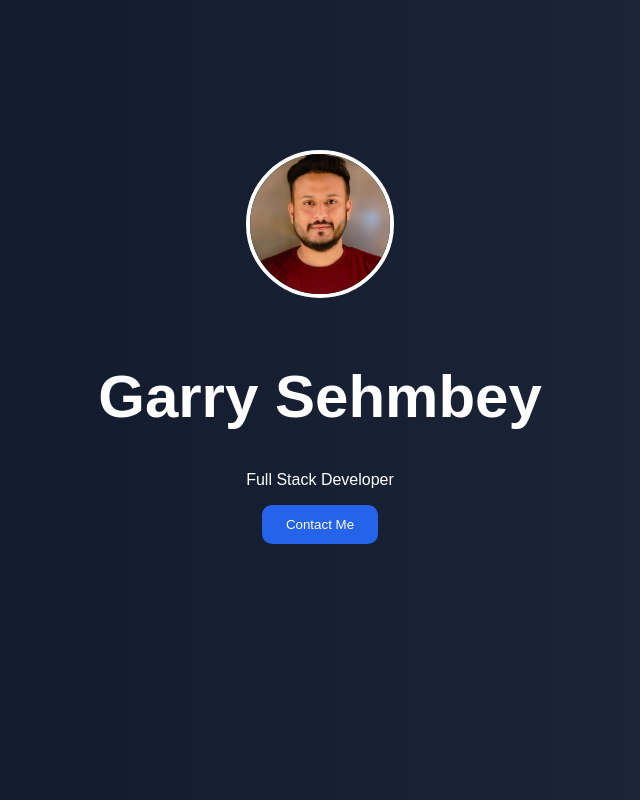
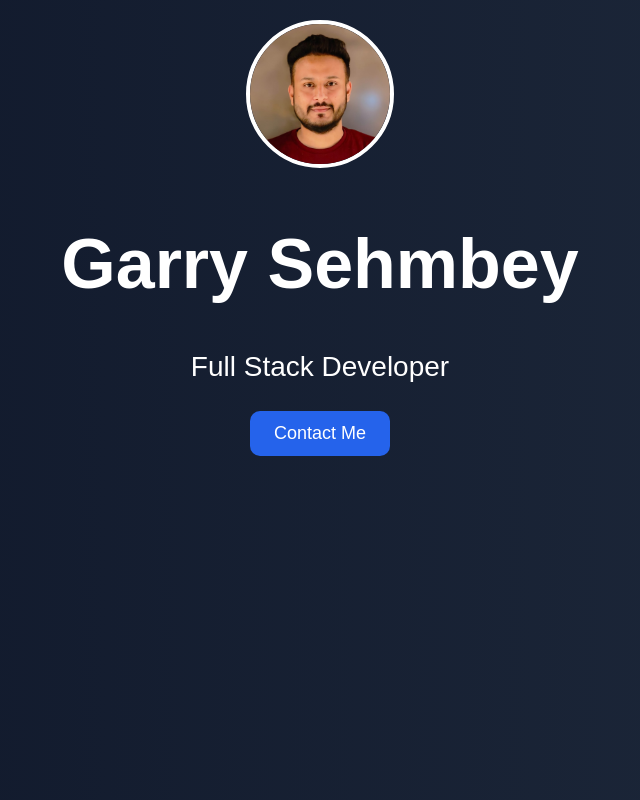
Before and after one commit to garrysehmbey/myFirstProject, a plain HTML site: page index.html in a window 1280 px wide. Shown: the whole page, without its empty margins (320-960 px from the left). Drawn offline with Linux system fonts and the light colour scheme.

Commit message:
Update-2 style.css

```diff
--- a/style.css
+++ b/style.css
@@ -7,14 +7,20 @@ body {
 
 .hero {
   text-align: center;
-  padding-top: 150px;
+  padding-top: 20px;
 }
 
 h1 {
-  font-size: 60px;
+  font-size: 70px;
+}
+
+p{
+  font-size: 28px;
 }
 
 button {
+  font-size: 18px;
+
   padding: 12px 24px;
   border: none;
   border-radius: 10px;
@@ -27,6 +33,7 @@ button {
   height: 140px;
   border-radius: 50%;
   object-fit: cover;
+  object-position: center 10%;
   border: 4px solid white;
-  margin-bottom: 20px;
+  margin-bottom: 5px;
 }
```
